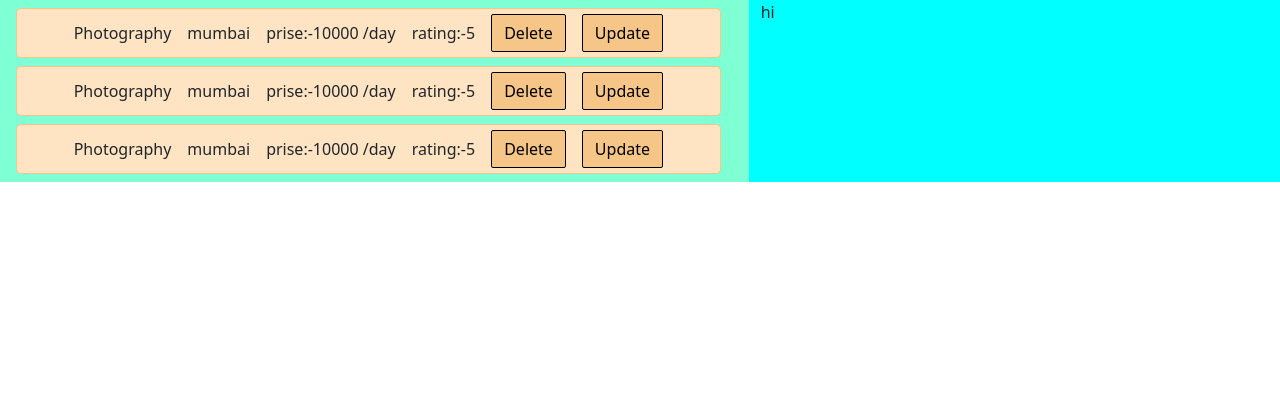
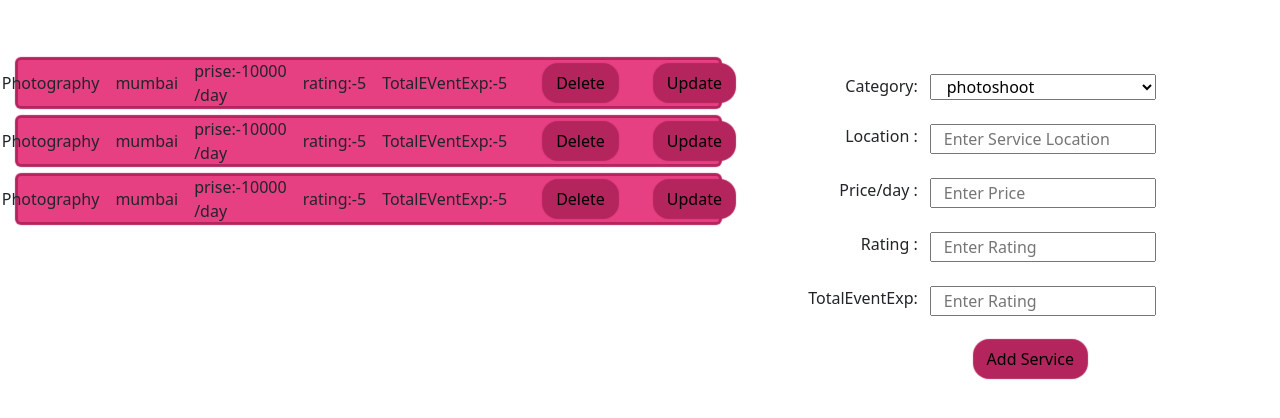
Before and after one commit to akshayparkad/wedding-planning-frontend, a React (Create React App) app: page /vendor in a window 1280 px wide. Shown: the top 418 px of the page. Built offline with nearby package versions, Linux system fonts and the light colour scheme.

Commit message:
form is addees in vendorpage

```diff
--- a/src/components/vendors/Vendor.css
+++ b/src/components/vendors/Vendor.css
@@ -1,29 +1,26 @@
-.main-ak-1
-{
-    background-color: aquamarine;
-
+.main-ak-1 {
+  padding-top: 50px;
 }
-.main-ak-2
-{
-    background-color:aqua
-
+.main-ak-2 {
+  padding-top: 50px;
 }
 
-.vendor-detail-ak-1
-{
-    display: flex;
-    height: 50px;
-    background-color:bisque;
-    justify-content: center;
-    align-items: center;
-    border: 1px solid rgba(246, 197, 136, 0.985);
-    border-radius: 5px;
+.vendor-detail-ak-1 {
+  display: flex;
+  height: 50px;
+  background-color: #e63f82;
+  justify-content:center;
+  align-items: center;
+  border: 2px solid #b4245d ;
+  border-radius: 5px;
+  box-shadow: 0px 0px  1px 1px #b4245d ;
 }
 
-.btn-ak-1
-{
-    border: 1px solid black !important;
-    border-radius: 2px;
-    background-color: rgba(246, 197, 136, 0.985) !important;
-    color: black !important;
+.btn-ak-1 {
+  border: 1px solid #b4245d !important;
+  border-radius: 15px;
+  background-color: #b4245d !important;
+  color: black !important;
+  margin-left: 20px;
+  box-shadow: 0px 0px 1px 1px #b4245d ;
 }
```
Also changed, not shown: src/components/vendors/Vendor.js.
